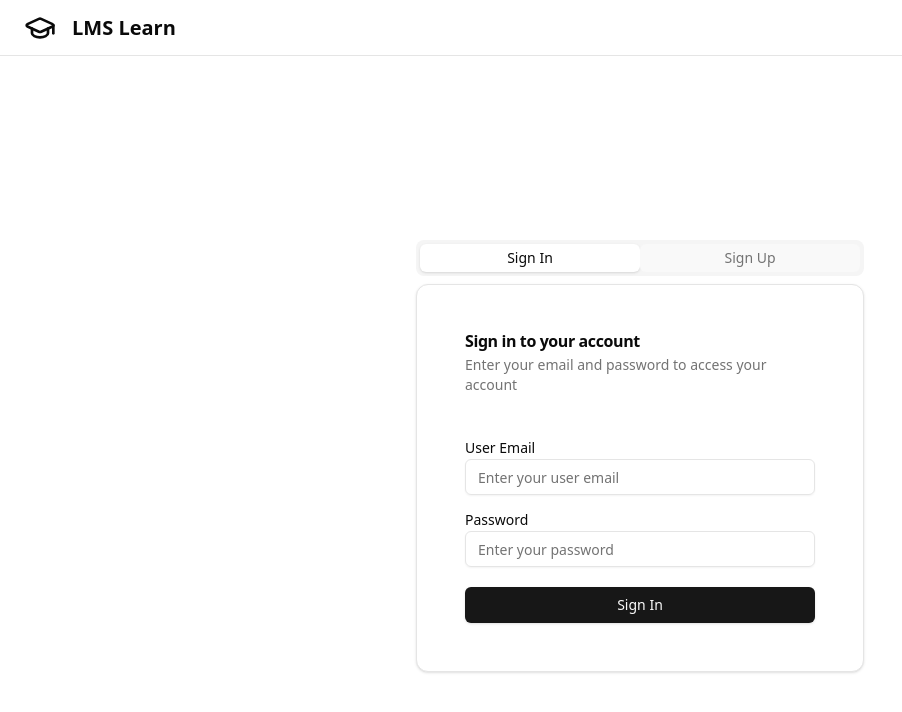
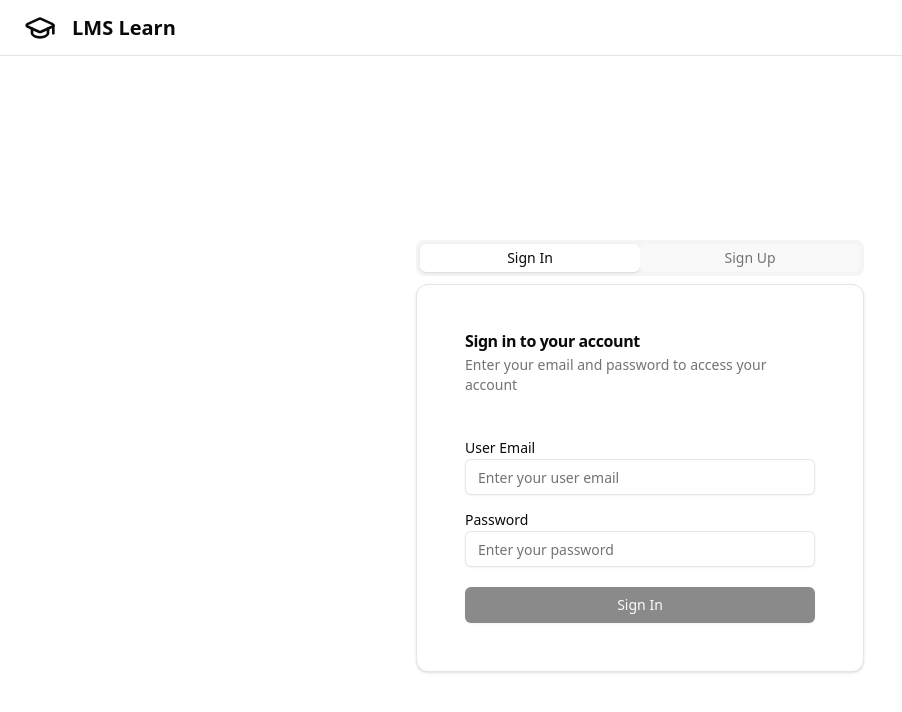
Before and after one commit to Green00101/LMS_MERN, a React (Vite) app in the folder client/: page /auth in a window 1280 px wide. Shown: the top 712 px of the page, without its empty margins (0-902 px from the left). Built offline with nearby package versions, Linux system fonts and the light colour scheme.

Commit message:
check is button disabled

```diff
--- a/client/src/components/common-form/index.jsx
+++ b/client/src/components/common-form/index.jsx
@@ -1,3 +1,4 @@
+import { FileSpreadsheetIcon } from "lucide-react";
 import { Button } from "../ui/button";
 import FormControls from "./form-controls";
 
@@ -7,6 +8,7 @@
   formControls = {},
   formData,
   setFormData,
+  isButtonDisabled = false,
 }) {
   return (
     <form onSubmit={handleSubmit}>
@@ -15,7 +17,7 @@
         formData={formData}
         setFormData={setFormData}
       />
-      <Button type="submit" className="mt-5 w-full">
+      <Button disabled={isButtonDisabled} type="submit" className="mt-5 w-full">
         {buttonText || "Submit"}
       </Button>
     </form>
--- a/client/src/pages/auth/index.jsx
+++ b/client/src/pages/auth/index.jsx
@@ -26,6 +26,23 @@
   function handleTabChange(value) {
     setActiveTab(value);
   }
+  function checkIfSignInFormIsValid() {
+    return (
+      signInFormData &&
+      signInFormData.userEmail !== "" &&
+      signInFormData.password !== ""
+    );
+  }
+
+  function checkIfSignUpFormIsValid() {
+    return (
+      signUpFormData &&
+      signUpFormData.userName !== "" &&
+      signUpFormData.userEmail !== "" &&
+      signUpFormData.password !== ""
+    );
+  }
+
   console.log(signInFormData);
   return (
     <div className="flex flex-col min-h-screen">
@@ -60,6 +77,7 @@
                   buttonText={"Sign In"}
                   formData={signInFormData}
                   setFormData={setSignInFormData}
+                  isButtonDisabled={!checkIfSignInFormIsValid()}
                 ></CommonForm>
               </CardContent>
             </Card>
@@ -78,6 +96,7 @@
                   buttonText={"Sign Up"}
                   formData={signUpFormData}
                   setFormData={setSignUpFormData}
+                  isButtonDisabled={!checkIfSignUpFormIsValid()}
                 ></CommonForm>
               </CardContent>
             </Card>
```
